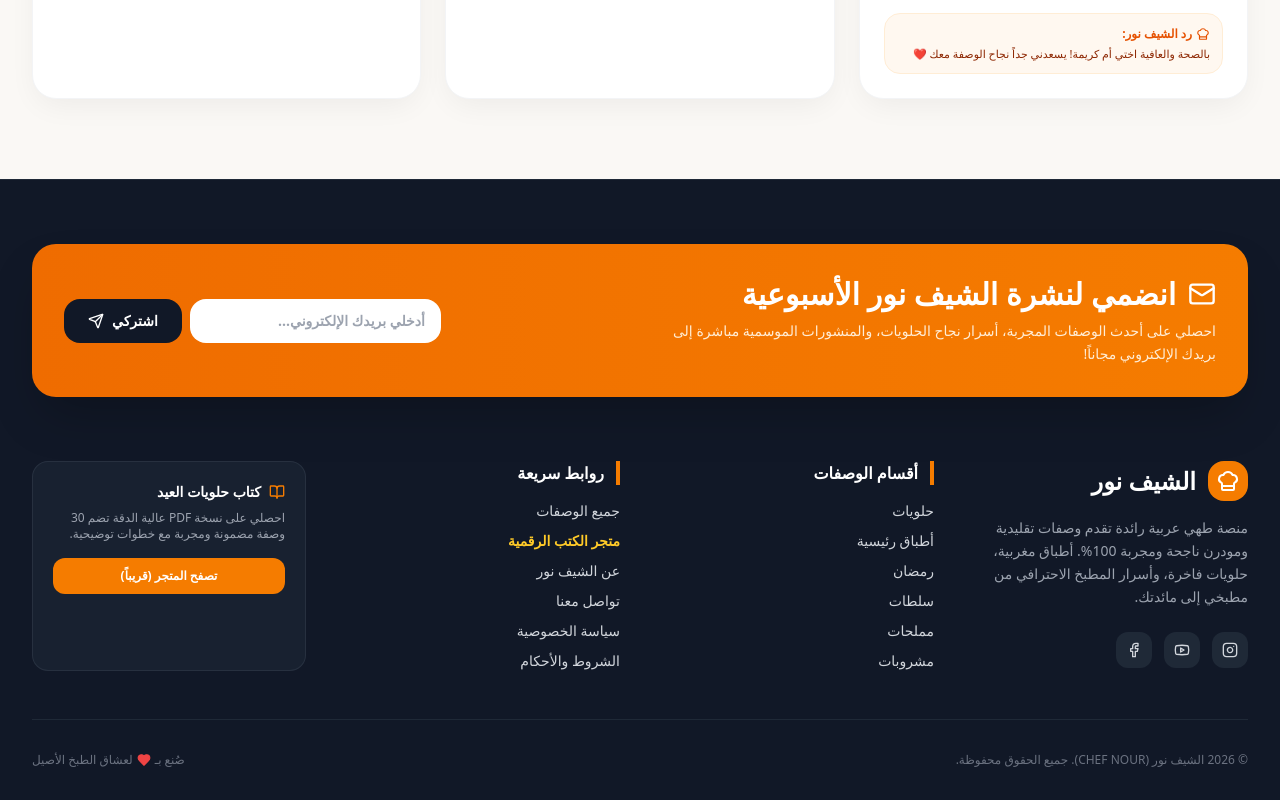
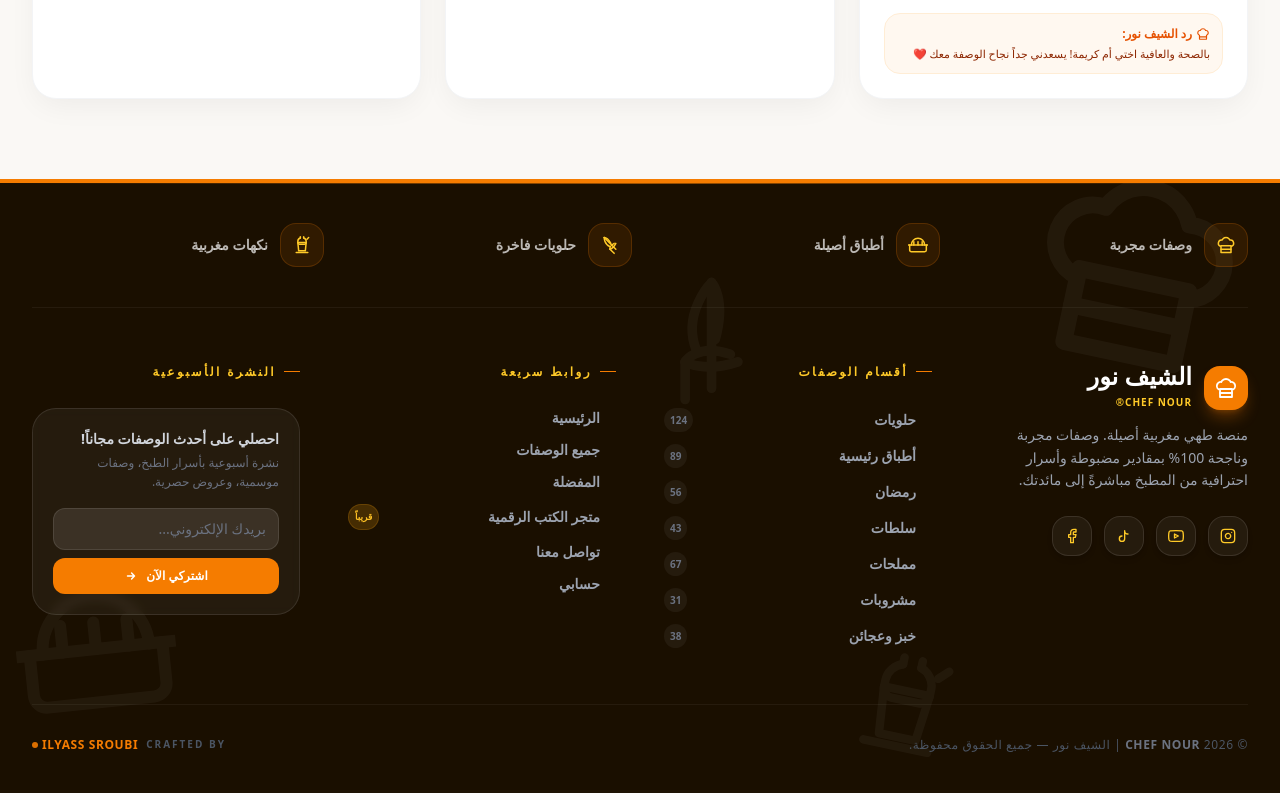
Before and after one commit to jackari2213-png/Chef_Nour, a Next.js app: page / in a window 1280 px wide. Shown: the part 3143-3943 px from the top of the page. Built offline with nearby package versions, Linux system fonts and the light colour scheme.

Commit message:
feat(footer): premium dark footer with cooking SVG icons, social links, newsletter, inspired by snack_LeNorm

```diff
--- a/components/Footer.tsx
+++ b/components/Footer.tsx
@@ -3,18 +3,98 @@
 import React, { useState } from 'react';
 import Link from 'next/link';
 import { usePathname } from 'next/navigation';
-import { ChefHat, Mail, Send, Heart, BookOpen, Instagram, Youtube, Facebook, ShieldCheck } from 'lucide-react';
 import { useApp } from '@/lib/store';
 import { MOCK_CATEGORIES } from '@/lib/mock-data';
+
+// ─── Custom Cooking SVG Icons ───────────────────────────────────────────────
+
+const IconChefHat = ({ className }: { className?: string }) => (
+    <svg className={className} viewBox="0 0 24 24" fill="none" stroke="currentColor" strokeWidth="1.8" strokeLinecap="round" strokeLinejoin="round">
+        <path d="M6 13.87A4 4 0 0 1 7.41 6a5.11 5.11 0 0 1 1.05-1.54 5 5 0 0 1 7.08 0A5.11 5.11 0 0 1 16.59 6 4 4 0 0 1 18 13.87V21H6Z" />
+        <line x1="6" x2="18" y1="17" y2="17" />
+        <line x1="6" x2="18" y1="13" y2="13" />
+    </svg>
+);
+
+const IconMortar = ({ className }: { className?: string }) => (
+    <svg className={className} viewBox="0 0 24 24" fill="none" stroke="currentColor" strokeWidth="1.8" strokeLinecap="round" strokeLinejoin="round">
+        <path d="M10 3.5c-1.7.5-3 2.2-3 4v1.5c0 1.1.9 2 2 2h6c1.1 0 2-.9 2-2V7.5c0-1.8-1.3-3.5-3-4" />
+        <path d="M17 9H7l1 10h8Z" />
+        <path d="M5 21h14" />
+        <path d="M10 3.5V2" />
+        <path d="M14 3.5V2" />
+        <path d="M18 5l2-2" />
+    </svg>
+);
+
+const IconPot = ({ className }: { className?: string }) => (
+    <svg className={className} viewBox="0 0 24 24" fill="none" stroke="currentColor" strokeWidth="1.8" strokeLinecap="round" strokeLinejoin="round">
+        <path d="M2 12h20v6a2 2 0 0 1-2 2H4a2 2 0 0 1-2-2v-6Z" />
+        <path d="M20 12a8 8 0 0 0-16 0" />
+        <path d="M7 12V8" />
+        <path d="M12 12V8" />
+        <path d="M17 12V8" />
+        <path d="M0 12h2" />
+        <path d="M22 12h2" />
+    </svg>
+);
+
+const IconWhisk = ({ className }: { className?: string }) => (
+    <svg className={className} viewBox="0 0 24 24" fill="none" stroke="currentColor" strokeWidth="1.8" strokeLinecap="round" strokeLinejoin="round">
+        <path d="m5 3 14 14" />
+        <path d="M5 3c0 0 0 8 7 11" />
+        <path d="M5 3c0 0 4 0 8 7" />
+        <path d="m12 17 5 5" />
+        <path d="M12 17c0 0 4-1 7-7" />
+        <path d="M12 17c0 0-1-4 5-7" />
+    </svg>
+);
+
+const IconSparkle = ({ className }: { className?: string }) => (
+    <svg className={className} viewBox="0 0 24 24" fill="currentColor">
+        <path d="M12 2L9.5 9.5 2 12l7.5 2.5L12 22l2.5-7.5L22 12l-7.5-2.5z" />
+    </svg>
+);
+
+// TikTok SVG
+const IconTikTok = ({ className }: { className?: string }) => (
+    <svg className={className} viewBox="0 0 24 24" fill="none" stroke="currentColor" strokeWidth="2" strokeLinecap="round" strokeLinejoin="round">
+        <path d="M9 12a4 4 0 1 0 4 4V4a5 5 0 0 0 5 5" />
+    </svg>
+);
+
+// Instagram SVG
+const IconInstagram = ({ className }: { className?: string }) => (
+    <svg className={className} viewBox="0 0 24 24" fill="none" stroke="currentColor" strokeWidth="2" strokeLinecap="round" strokeLinejoin="round">
+        <rect x="2" y="2" width="20" height="20" rx="5" ry="5" />
+        <path d="M16 11.37A4 4 0 1 1 12.63 8 4 4 0 0 1 16 11.37z" />
+        <line x1="17.5" y1="6.5" x2="17.51" y2="6.5" />
+    </svg>
+);
+
+// YouTube SVG
+const IconYouTube = ({ className }: { className?: string }) => (
+    <svg className={className} viewBox="0 0 24 24" fill="none" stroke="currentColor" strokeWidth="2" strokeLinecap="round" strokeLinejoin="round">
+        <path d="M22.54 6.42a2.78 2.78 0 0 0-1.95-1.96C18.88 4 12 4 12 4s-6.88 0-8.59.46a2.78 2.78 0 0 0-1.95 1.96A29 29 0 0 0 1 12a29 29 0 0 0 .46 5.57A2.78 2.78 0 0 0 3.41 19.6C5.12 20 12 20 12 20s6.88 0 8.59-.46a2.78 2.78 0 0 0 1.95-1.95A29 29 0 0 0 23 12a29 29 0 0 0-.46-5.58z" />
+        <polygon points="9.75 15.02 15.5 12 9.75 8.98 9.75 15.02" />
+    </svg>
+);
+
+// Facebook SVG
+const IconFacebook = ({ className }: { className?: string }) => (
+    <svg className={className} viewBox="0 0 24 24" fill="none" stroke="currentColor" strokeWidth="2" strokeLinecap="round" strokeLinejoin="round">
+        <path d="M18 2h-3a5 5 0 0 0-5 5v3H7v4h3v8h4v-8h3l1-4h-4V7a1 1 0 0 1 1-1h3z" />
+    </svg>
+);
+
+// ─── Footer Component ────────────────────────────────────────────────────────
 
 export default function Footer() {
     const pathname = usePathname();
     const [email, setEmail] = useState('');
     const [subscribed, setSubscribed] = useState(false);
 
-    if (pathname.startsWith('/admin')) {
-        return null;
-    }
+    if (pathname.startsWith('/admin')) return null;
 
     const handleSubscribe = (e: React.FormEvent) => {
         e.preventDefault();
@@ -24,133 +104,194 @@ export default function Footer() {
         }
     };
 
+    const cookingFeatures = [
+        { icon: IconChefHat, label: 'وصفات مجربة' },
+        { icon: IconPot, label: 'أطباق أصيلة' },
+        { icon: IconWhisk, label: 'حلويات فاخرة' },
+        { icon: IconMortar, label: 'نكهات مغربية' },
+    ];
+
     return (
-        <footer className="bg-gray-900 text-gray-300 pt-16 pb-8 border-t border-gray-800">
-            <div className="max-w-7xl mx-auto px-4 sm:px-6 lg:px-8">
+        <footer className="relative bg-[#1A0F00] text-gray-300 overflow-hidden border-t-4 border-brand-500">
 
-                {/* Top Newsletter & Banner Section */}
-                <div className="bg-gradient-to-r from-brand-600 to-brand-500 rounded-3xl p-8 mb-16 shadow-2xl text-white flex flex-col lg:flex-row items-center justify-between gap-8">
-                    <div className="max-w-xl text-center lg:text-right">
-                        <h3 className="text-2xl sm:text-3xl font-black mb-2 flex items-center justify-center lg:justify-start gap-3">
-                            <Mail className="w-7 h-7" />
-                            انضمي لنشرة الشيف نور الأسبوعية
-                        </h3>
-                        <p className="text-orange-100 text-sm font-medium leading-relaxed">
-                            احصلي على أحدث الوصفات المجربة، أسرار نجاح الحلويات، والمنشورات الموسمية مباشرة إلى بريدك الإلكتروني مجاناً!
-                        </p>
-                    </div>
+            {/* ── Top orange glow line (like snack_LeNorm) */}
+            <div className="absolute top-0 left-0 w-full h-px bg-gradient-to-r from-transparent via-brand-500/60 to-transparent" />
 
-                    <div className="w-full lg:w-auto min-w-[320px]">
-                        {subscribed ? (
-                            <div className="bg-white/20 backdrop-blur-md rounded-2xl p-4 text-center text-white font-bold text-sm border border-white/30 flex items-center justify-center gap-2">
-                                <ShieldCheck className="w-5 h-5 text-emerald-300" />
-                                تم الاشتراك بنجاح! شكراً لك ❤️
+            {/* ── Decorative cooking icon silhouettes — background layer */}
+            <div className="absolute inset-0 pointer-events-none select-none overflow-hidden opacity-[0.04]">
+                <IconChefHat className="absolute -top-6 right-8 w-56 h-56 text-white rotate-12" />
+                <IconPot className="absolute bottom-16 left-4 w-40 h-40 text-white -rotate-6" />
+                <IconWhisk className="absolute top-24 left-1/2 w-32 h-32 text-white rotate-45" />
+                <IconMortar className="absolute bottom-8 right-1/4 w-28 h-28 text-white rotate-12" />
+            </div>
+
+            <div className="relative z-10 max-w-7xl mx-auto px-4 sm:px-6 lg:px-8">
+
+                {/* ── Cooking Feature Icons Strip */}
+                <div className="grid grid-cols-2 sm:grid-cols-4 gap-4 py-10 border-b border-white/5">
+                    {cookingFeatures.map(({ icon: Icon, label }) => (
+                        <div key={label} className="flex items-center gap-3 group">
+                            <div className="w-11 h-11 rounded-2xl bg-brand-500/10 border border-brand-500/20 flex items-center justify-center text-brand-400 group-hover:bg-brand-500 group-hover:text-white group-hover:scale-110 transition-all duration-300 shrink-0">
+                                <Icon className="w-5 h-5" />
                             </div>
-                        ) : (
-                            <form onSubmit={handleSubscribe} className="flex gap-2">
-                                <input
-                                    type="email"
-                                    placeholder="أدخلي بريدك الإلكتروني..."
-                                    value={email}
-                                    onChange={(e) => setEmail(e.target.value)}
-                                    required
-                                    className="bg-white text-gray-900 px-4 py-3 rounded-2xl text-sm font-semibold focus:outline-none w-full focus:ring-2 focus:ring-white"
-                                />
-                                <button
-                                    type="submit"
-                                    className="bg-gray-900 hover:bg-black text-white px-6 py-3 rounded-2xl text-sm font-bold flex items-center gap-2 shrink-0 transition-all hover:scale-105"
-                                >
-                                    <span>اشتركي</span>
-                                    <Send className="w-4 h-4" />
-                                </button>
-                            </form>
-                        )}
-                    </div>
+                            <span className="text-sm font-bold text-white/70 group-hover:text-white transition-colors">{label}</span>
+                        </div>
+                    ))}
                 </div>
 
-                {/* Main Footer Links */}
-                <div className="grid grid-cols-1 md:grid-cols-2 lg:grid-cols-4 gap-10 mb-12">
+                {/* ── Main 4-Column Grid */}
+                <div className="grid grid-cols-1 md:grid-cols-2 lg:grid-cols-4 gap-12 py-14">
 
-                    {/* Col 1: Brand Info */}
-                    <div>
-                        <div className="flex items-center gap-3 mb-4">
-                            <div className="w-10 h-10 rounded-2xl bg-brand-500 flex items-center justify-center text-white font-bold">
-                                <ChefHat className="w-6 h-6" />
+                    {/* Col 1 — Brand */}
+                    <div className="space-y-6">
+                        <div className="flex flex-col">
+                            <div className="flex items-center gap-3 mb-3">
+                                <div className="w-11 h-11 rounded-2xl bg-brand-500 flex items-center justify-center shadow-lg shadow-brand-500/30">
+                                    <IconChefHat className="w-6 h-6 text-white" />
+                                </div>
+                                <div>
+                                    <span className="block font-black text-2xl text-white leading-none">الشيف نور</span>
+                                    <span className="text-[10px] font-bold text-brand-400 tracking-widest">CHEF NOUR®</span>
+                                </div>
                             </div>
-                            <span className="font-extrabold text-2xl text-white">الشيف نور</span>
+                            <p className="text-sm text-gray-400 leading-relaxed font-medium">
+                                منصة طهي مغربية أصيلة. وصفات مجربة وناجحة 100% بمقادير مضبوطة وأسرار احترافية من المطبخ مباشرةً إلى مائدتك.
+                            </p>
                         </div>
-                        <p className="text-sm text-gray-400 leading-relaxed mb-6">
-                            منصة طهي عربية رائدة تقدم وصفات تقليدية ومودرن ناجحة ومجربة 100%. أطباق مغربية، حلويات فاخرة، وأسرار المطبخ الاحترافي من مطبخي إلى مائدتك.
-                        </p>
-                        <div className="flex items-center gap-3">
-                            <a href="#" className="w-9 h-9 rounded-xl bg-gray-800 hover:bg-brand-500 text-gray-300 hover:text-white flex items-center justify-center transition-colors">
-                                <Instagram className="w-4 h-4" />
-                            </a>
-                            <a href="#" className="w-9 h-9 rounded-xl bg-gray-800 hover:bg-brand-500 text-gray-300 hover:text-white flex items-center justify-center transition-colors">
-                                <Youtube className="w-4 h-4" />
-                            </a>
-                            <a href="#" className="w-9 h-9 rounded-xl bg-gray-800 hover:bg-brand-500 text-gray-300 hover:text-white flex items-center justify-center transition-colors">
-                                <Facebook className="w-4 h-4" />
-                            </a>
+
+                        {/* Social Icons — styled like snack_LeNorm */}
+                        <div className="flex gap-3">
+                            {[
+                                { Icon: IconInstagram, label: 'Instagram', href: '#' },
+                                { Icon: IconYouTube, label: 'YouTube', href: '#' },
+                                { Icon: IconTikTok, label: 'TikTok', href: '#' },
+                                { Icon: IconFacebook, label: 'Facebook', href: '#' },
+                            ].map(({ Icon, label, href }) => (
+                                <a
+                                    key={label}
+                                    href={href}
+                                    aria-label={label}
+                                    target="_blank"
+                                    rel="noopener noreferrer"
+                                    className="w-10 h-10 rounded-2xl bg-white/5 border border-white/10 flex items-center justify-center text-brand-400 hover:bg-brand-500 hover:border-brand-500 hover:text-white hover:scale-110 transition-all duration-300 shadow-md"
+                                >
+                                    <Icon className="w-4 h-4" />
+                                </a>
+                            ))}
                         </div>
                     </div>
 
-                    {/* Col 2: Categories */}
+                    {/* Col 2 — Categories */}
                     <div>
-                        <h4 className="text-white font-bold text-base mb-4 border-r-4 border-brand-500 pr-3">
+                        <h3 className="text-brand-400 font-black uppercase tracking-[0.2em] text-xs mb-7 flex items-center gap-2">
+                            <span className="w-4 h-px bg-brand-500" />
                             أقسام الوصفات
-                        </h4>
-                        <ul className="space-y-2.5 text-sm">
-                            {MOCK_CATEGORIES.slice(0, 6).map((cat) => (
+                        </h3>
+                        <ul className="space-y-3">
+                            {MOCK_CATEGORIES.slice(0, 7).map((cat) => (
                                 <li key={cat.id}>
-                                    <Link href={`/category/${cat.slug}`} className="hover:text-brand-500 transition-colors">
+                                    <Link
+                                        href={`/category/${cat.slug}`}
+                                        className="text-sm text-gray-400 hover:text-brand-400 font-bold transition-colors flex items-center gap-2.5 group"
+                                    >
+                                        <div className="w-1.5 h-1.5 rounded-full bg-brand-500 opacity-0 group-hover:opacity-100 transition-opacity" />
                                         {cat.name_ar}
+                                        <span className="text-[10px] bg-white/5 px-1.5 py-0.5 rounded-full text-gray-500 mr-auto">{cat.recipe_count}</span>
                                     </Link>
                                 </li>
                             ))}
                         </ul>
                     </div>
 
-                    {/* Col 3: Quick Links */}
+                    {/* Col 3 — Quick Links */}
                     <div>
-                        <h4 className="text-white font-bold text-base mb-4 border-r-4 border-brand-500 pr-3">
+                        <h3 className="text-brand-400 font-black uppercase tracking-[0.2em] text-xs mb-7 flex items-center gap-2">
+                            <span className="w-4 h-px bg-brand-500" />
                             روابط سريعة
-                        </h4>
-                        <ul className="space-y-2.5 text-sm">
-                            <li><Link href="/recipes" className="hover:text-brand-500 transition-colors">جميع الوصفات</Link></li>
-                            <li><Link href="/store" className="hover:text-brand-500 transition-colors text-brand-400 font-bold">متجر الكتب الرقمية</Link></li>
-                            <li><Link href="/about" className="hover:text-brand-500 transition-colors">عن الشيف نور</Link></li>
-                            <li><Link href="/contact" className="hover:text-brand-500 transition-colors">تواصل معنا</Link></li>
-                            <li><Link href="/privacy" className="hover:text-brand-500 transition-colors">سياسة الخصوصية</Link></li>
-                            <li><Link href="/terms" className="hover:text-brand-500 transition-colors">الشروط والأحكام</Link></li>
+                        </h3>
+                        <ul className="space-y-3">
+                            {[
+                                { label: 'الرئيسية', href: '/' },
+                                { label: 'جميع الوصفات', href: '/recipes' },
+                                { label: 'المفضلة', href: '/favorites' },
+                                { label: 'متجر الكتب الرقمية', href: '/store', badge: 'قريباً' },
+                                { label: 'تواصل معنا', href: '/contact' },
+                                { label: 'حسابي', href: '/profile' },
+                            ].map(({ label, href, badge }) => (
+                                <li key={href}>
+                                    <Link
+                                        href={href}
+                                        className="text-sm text-gray-400 hover:text-brand-400 font-bold transition-colors flex items-center gap-2.5 group"
+                                    >
+                                        <div className="w-1.5 h-1.5 rounded-full bg-brand-500 opacity-0 group-hover:opacity-100 transition-opacity" />
+                                        {label}
+                                        {badge && (
+                                            <span className="text-[9px] font-black bg-amber-500/20 text-amber-400 px-1.5 py-0.5 rounded-full mr-auto border border-amber-500/20">
+                                                {badge}
+                                            </span>
+                                        )}
+                                    </Link>
+                                </li>
+                            ))}
                         </ul>
                     </div>
 
-                    {/* Col 4: Digital Books Promo */}
-                    <div className="bg-gray-800/60 p-5 rounded-2xl border border-gray-700/50">
-                        <h4 className="text-white font-bold text-sm mb-2 flex items-center gap-2">
-                            <BookOpen className="w-4 h-4 text-brand-500" />
-                            كتاب حلويات العيد
-                        </h4>
-                        <p className="text-xs text-gray-400 mb-4">
-                            احصلي على نسخة PDF عالية الدقة تضم 30 وصفة مضمونة ومجربة مع خطوات توضيحية.
-                        </p>
-                        <Link
-                            href="/store"
-                            className="inline-block w-full bg-brand-500 hover:bg-brand-600 text-white text-center text-xs font-bold py-2.5 rounded-xl transition-colors"
-                        >
-                            تصفح المتجر (قريباً)
-                        </Link>
+                    {/* Col 4 — Newsletter */}
+                    <div>
+                        <h3 className="text-brand-400 font-black uppercase tracking-[0.2em] text-xs mb-7 flex items-center gap-2">
+                            <span className="w-4 h-px bg-brand-500" />
+                            النشرة الأسبوعية
+                        </h3>
+
+                        <div className="bg-white/5 border border-white/10 rounded-3xl p-5 backdrop-blur-sm">
+                            <p className="text-sm text-gray-300 font-bold mb-1">احصلي على أحدث الوصفات مجاناً!</p>
+                            <p className="text-xs text-gray-500 font-medium mb-4 leading-relaxed">
+                                نشرة أسبوعية بأسرار الطبخ، وصفات موسمية، وعروض حصرية.
+                            </p>
+                            {subscribed ? (
+                                <div className="bg-emerald-500/10 border border-emerald-500/30 text-emerald-400 rounded-2xl p-3 text-xs font-bold text-center flex items-center justify-center gap-2">
+                                    <IconSparkle className="w-3.5 h-3.5" />
+                                    تم الاشتراك! شكراً ❤️
+                                </div>
+                            ) : (
+                                <form onSubmit={handleSubscribe} className="flex flex-col gap-2">
+                                    <input
+                                        type="email"
+                                        placeholder="بريدك الإلكتروني..."
+                                        value={email}
+                                        onChange={(e) => setEmail(e.target.value)}
+                                        required
+                                        className="bg-white/10 border border-white/10 text-white placeholder-gray-500 px-3 py-2.5 rounded-xl text-sm font-medium focus:outline-none focus:border-brand-500 focus:bg-white/15 transition-all w-full"
+                                    />
+                                    <button
+                                        type="submit"
+                                        className="w-full bg-brand-500 hover:bg-brand-600 text-white font-extrabold text-xs py-2.5 rounded-xl transition-all hover:scale-[1.02] flex items-center justify-center gap-2"
+                                    >
+                                        <span>اشتركي الآن</span>
+                                        <svg className="w-3.5 h-3.5" fill="none" stroke="currentColor" strokeWidth="2.5" viewBox="0 0 24 24">
+                                            <path strokeLinecap="round" strokeLinejoin="round" d="M6 12h12M13 7l5 5-5 5" />
+                                        </svg>
+                                    </button>
+                                </form>
+                            )}
+                        </div>
                     </div>
 
                 </div>
 
-                {/* Bottom Copyright */}
-                <div className="pt-8 border-t border-gray-800 flex flex-col sm:flex-row items-center justify-between text-xs text-gray-500 gap-4">
-                    <p>© {new Date().getFullYear()} الشيف نور (CHEF NOUR). جميع الحقوق محفوظة.</p>
-                    <p className="flex items-center gap-1">
-                        صُنع بـ <Heart className="w-3.5 h-3.5 text-red-500 fill-current" /> لعشاق الطبخ الأصيل
+                {/* ── Bottom Bar — like snack_LeNorm */}
+                <div className="pt-8 pb-10 border-t border-white/5 flex flex-col sm:flex-row items-center justify-between gap-5">
+                    <p className="text-xs text-gray-600 tracking-wider text-center sm:text-right">
+                        <a href="/admin" className="hover:text-gray-400 transition-colors">©</a>{' '}
+                        {new Date().getFullYear()} <span className="text-gray-500 font-bold">CHEF NOUR</span> | الشيف نور — جميع الحقوق محفوظة.
                     </p>
+                    <div className="flex items-center gap-2 group">
+                        <span className="text-gray-600 text-[10px] uppercase tracking-[0.2em] font-bold">Crafted by</span>
+                        <span className="text-brand-500 text-xs font-black tracking-wider flex items-center gap-1 group-hover:text-white transition-colors duration-300">
+                            ILYASS SROUBI
+                            <span className="w-1.5 h-1.5 rounded-full bg-brand-500 animate-pulse inline-block" />
+                        </span>
+                    </div>
                 </div>
 
             </div>
```
